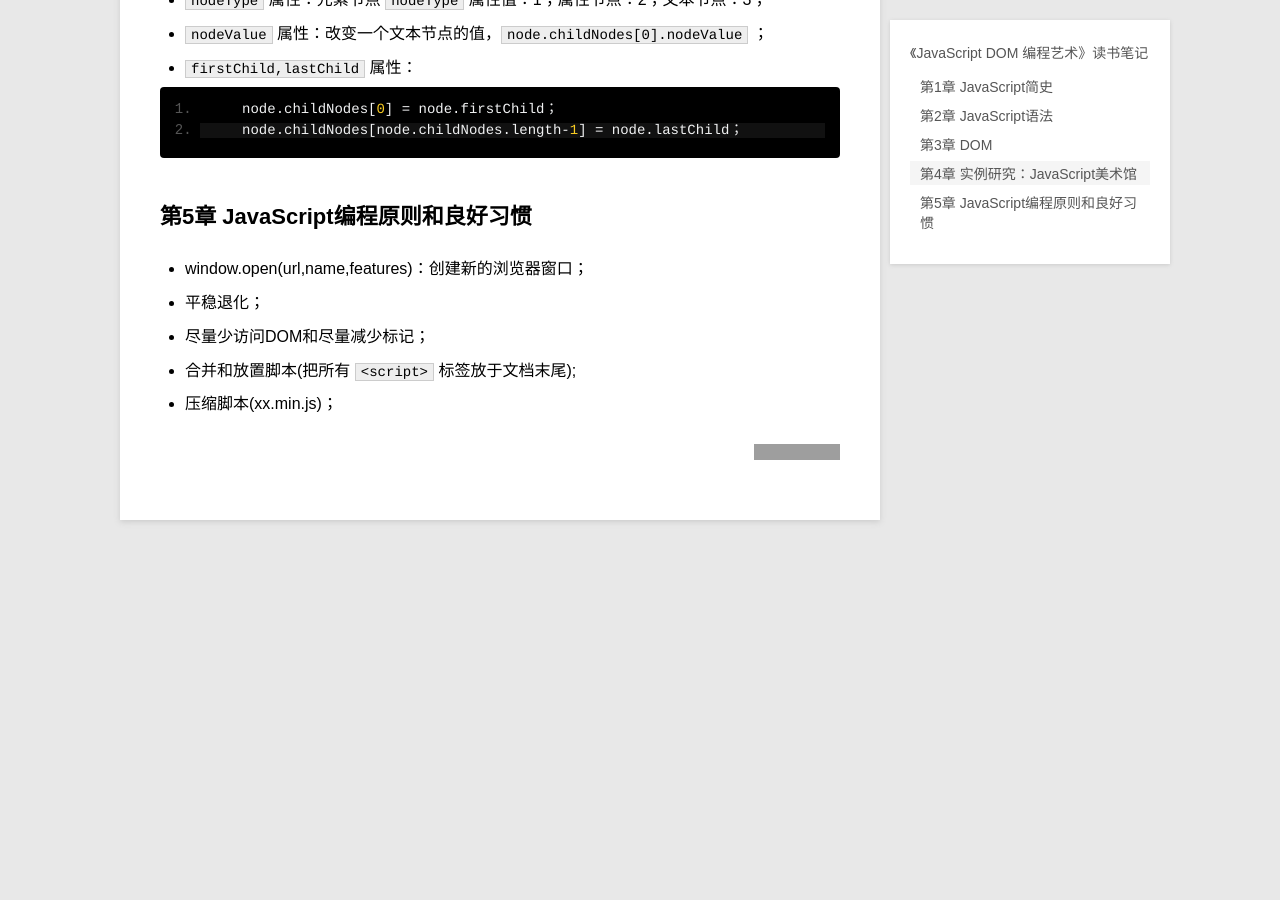
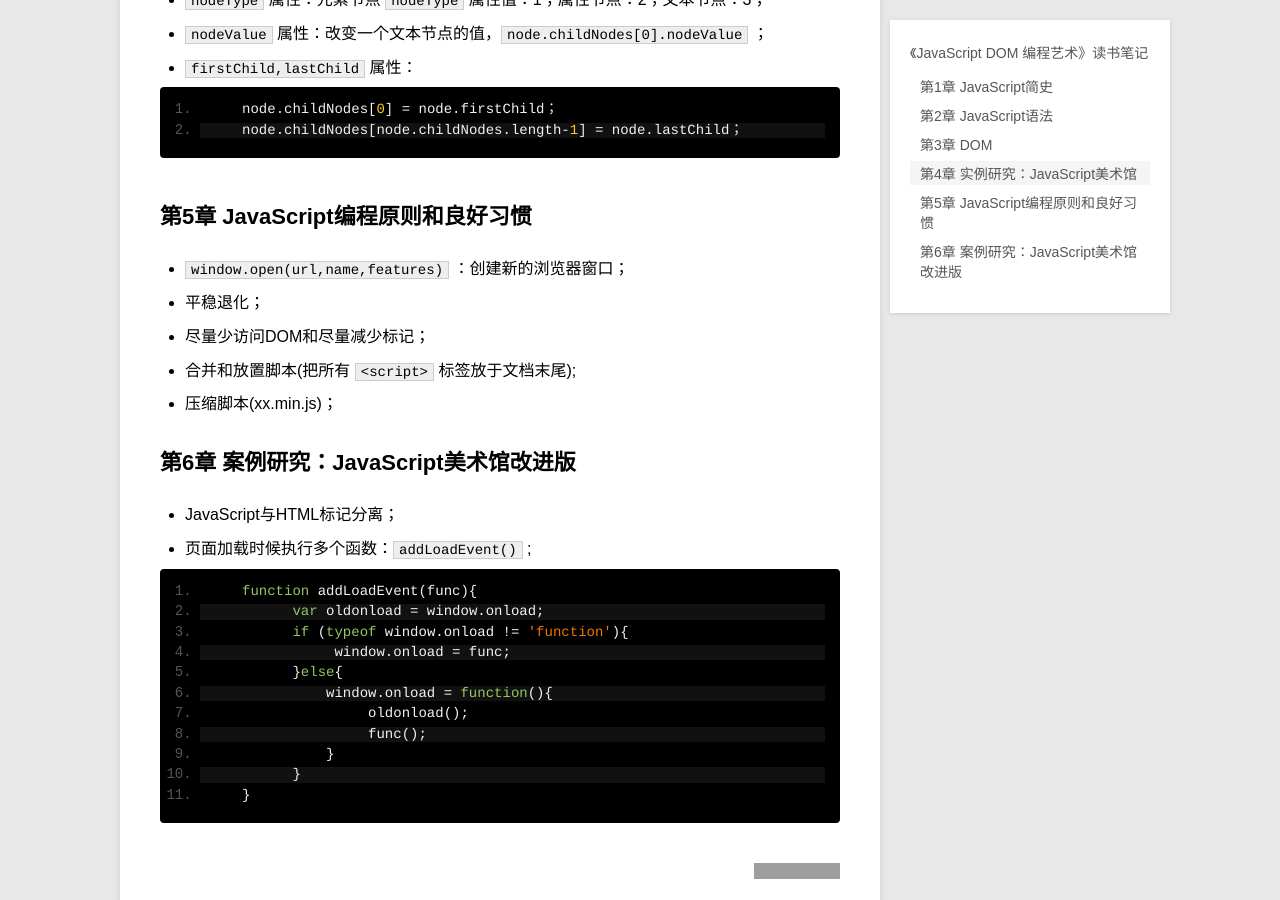
Before and after one commit to geeklive/geeklive.github.io, a Jekyll site: the page built from _posts/2014-06-20-reading_notes_of_dom_scripting.md, in a window 1280 px wide and 900 px high, scrolled down 1535 px. Built offline with Jekyll 4.4.1, drawn with Linux system fonts in a browser that asks for light colours; Markdown is read by kramdown in place of the engine named in the settings; comment, search, counter and statistics services are not loaded; before the commit the page ends 2135 px from its top, so only the background shows below that; grey boxes are pictures that could not be loaded.

Commit message:
Update 2014-06-20-reading_notes_of_dom_scripting.md

````diff
--- a/_posts/2014-06-20-reading_notes_of_dom_scripting.md
+++ b/_posts/2014-06-20-reading_notes_of_dom_scripting.md
@@ -57,8 +57,27 @@ category: blog
 
 ## 第5章 JavaScript编程原则和良好习惯
 
-* window.open(url,name,features)：创建新的浏览器窗口；
+* `window.open(url,name,features)` ：创建新的浏览器窗口；
 * 平稳退化；
 * 尽量少访问DOM和尽量减少标记；
 * 合并和放置脚本(把所有 `<script>` 标签放于文档末尾);
 * 压缩脚本(xx.min.js)；
+
+## 第6章 案例研究：JavaScript美术馆改进版
+
+* JavaScript与HTML标记分离；
+* 页面加载时候执行多个函数：`addLoadEvent()` ;
+
+```
+     function addLoadEvent(func){
+           var oldonload = window.onload;
+           if (typeof window.onload != 'function'){
+                window.onload = func;
+           }else{
+               window.onload = function(){
+                    oldonload();
+                    func();
+               }
+           }
+     }
+```
````
